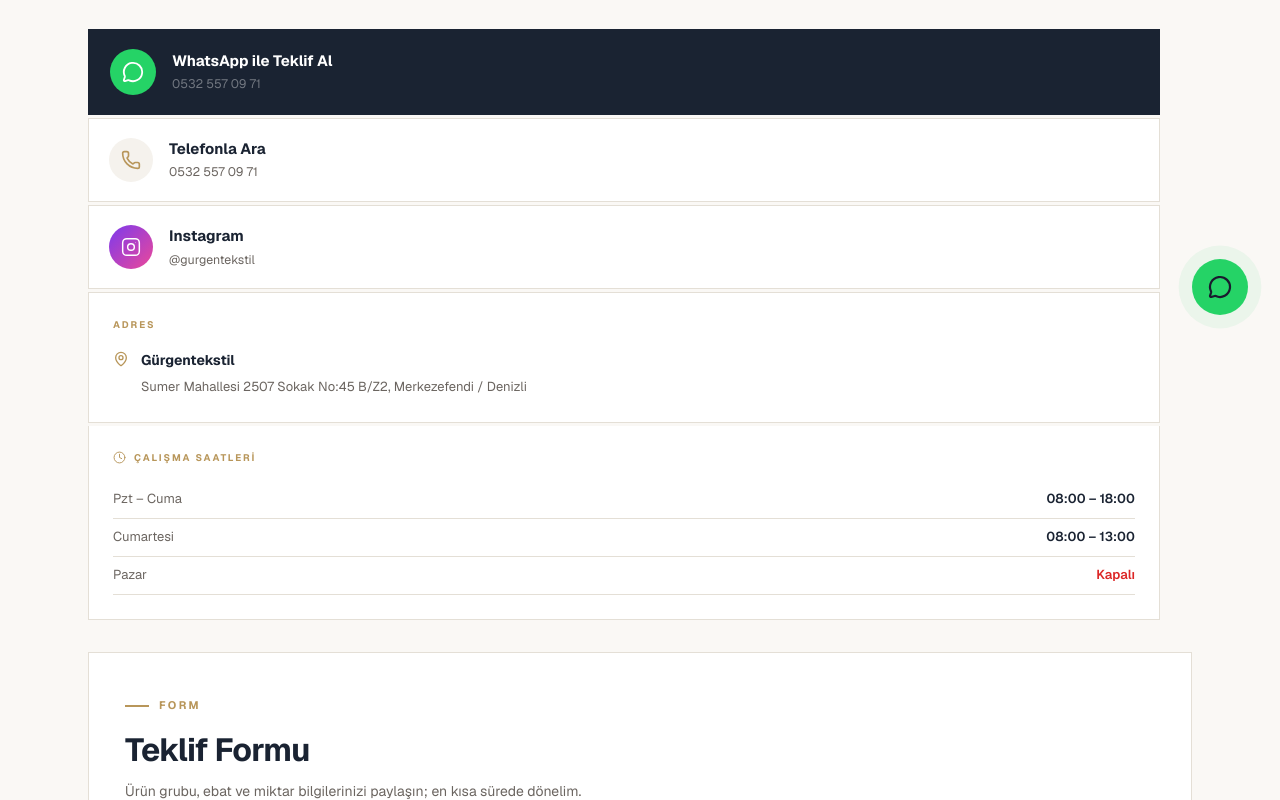
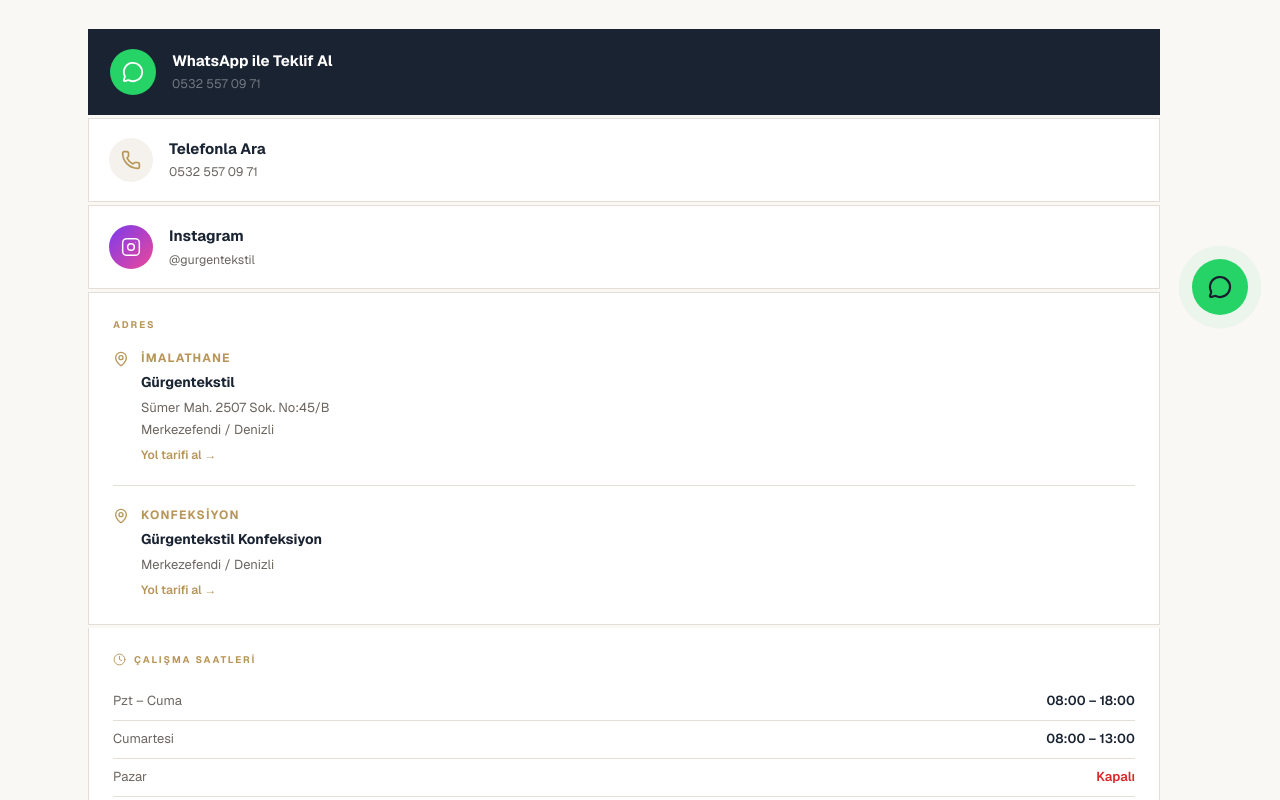
Before and after one commit to adenyunusbaskan16/g-rgentekstil, a Next.js app: page /iletisim in a window 1280 px wide. Shown: the part 453-1253 px from the top of the page. Built offline with nearby package versions, Linux system fonts and the light colour scheme; no server answers.

Commit message:
fix: ürünler, harita, WA mesajları, üretim süreci, 6 kişi istatistiği düzeltildi

```diff
--- a/next.config.ts
+++ b/next.config.ts
@@ -7,7 +7,7 @@
     remotePatterns: [
       {
         protocol: "https",
-        hostname: "okymonntnhjoqhcuyyjd.supabase.co",
+        hostname: "nmhmrfyhirkxewbizdsp.supabase.co",
         pathname: "/storage/v1/object/public/**",
       },
       { protocol: "https", hostname: "images.unsplash.com" },
--- a/src/app/(site)/iletisim/page.tsx
+++ b/src/app/(site)/iletisim/page.tsx
@@ -201,24 +201,54 @@
                 >
                   Adres
                 </p>
-                <div style={{ display: "flex", alignItems: "flex-start", gap: "0.75rem" }}>
+
+                {/* İmalathane */}
+                <a
+                  href="https://maps.app.goo.gl/YEYEtyKA69TTFUoA9"
+                  target="_blank"
+                  rel="noopener noreferrer"
+                  style={{ display: "flex", alignItems: "flex-start", gap: "0.75rem", textDecoration: "none", marginBottom: "1.25rem" }}
+                >
                   <MapPin size={16} color="var(--gold)" style={{ marginTop: 2, flexShrink: 0 }} />
                   <div>
-                    <p
-                      style={{
-                        fontSize: "0.875rem",
-                        fontWeight: 700,
-                        color: "var(--navy)",
-                        marginBottom: "0.3rem",
-                      }}
-                    >
+                    <p style={{ fontSize: "0.75rem", fontWeight: 700, color: "var(--gold)", textTransform: "uppercase", letterSpacing: "0.1em", marginBottom: "0.2rem" }}>
+                      İmalathane
+                    </p>
+                    <p style={{ fontSize: "0.875rem", fontWeight: 700, color: "var(--navy)", marginBottom: "0.2rem" }}>
                       Gürgentekstil
                     </p>
                     <p style={{ fontSize: "0.8125rem", color: "var(--muted)", lineHeight: 1.7 }}>
-                      {COMPANY.address}
+                      Sümer Mah. 2507 Sok. No:45/B<br />Merkezefendi / Denizli
+                    </p>
+                    <p style={{ fontSize: "0.75rem", color: "var(--gold)", marginTop: "0.3rem", fontWeight: 600 }}>
+                      Yol tarifi al →
                     </p>
                   </div>
-                </div>
+                </a>
+
+                {/* Konfeksiyon */}
+                <a
+                  href="https://maps.app.goo.gl/dSsCnLMB7D6r1aoe6"
+                  target="_blank"
+                  rel="noopener noreferrer"
+                  style={{ display: "flex", alignItems: "flex-start", gap: "0.75rem", textDecoration: "none", borderTop: "1px solid var(--border)", paddingTop: "1.25rem" }}
+                >
+                  <MapPin size={16} color="var(--gold)" style={{ marginTop: 2, flexShrink: 0 }} />
+                  <div>
+                    <p style={{ fontSize: "0.75rem", fontWeight: 700, color: "var(--gold)", textTransform: "uppercase", letterSpacing: "0.1em", marginBottom: "0.2rem" }}>
+                      Konfeksiyon
+                    </p>
+                    <p style={{ fontSize: "0.875rem", fontWeight: 700, color: "var(--navy)", marginBottom: "0.2rem" }}>
+                      Gürgentekstil Konfeksiyon
+                    </p>
+                    <p style={{ fontSize: "0.8125rem", color: "var(--muted)", lineHeight: 1.7 }}>
+                      Merkezefendi / Denizli
+                    </p>
+                    <p style={{ fontSize: "0.75rem", color: "var(--gold)", marginTop: "0.3rem", fontWeight: 600 }}>
+                      Yol tarifi al →
+                    </p>
+                  </div>
+                </a>
               </div>
 
               {/* Çalışma Saatleri */}
--- a/src/app/(site)/kurumsal/page.tsx
+++ b/src/app/(site)/kurumsal/page.tsx
@@ -283,7 +283,7 @@
               { v: "450 m²",    l: "Kapalı Üretim\nAlanı" },
               { v: "600 m²",    l: "Toplam\nAlan" },
               { v: "1.216 ton", l: "Yıllık Dokuma\nKapasitesi" },
-              { v: "6 Kişi",    l: "Uzman\nEkip" },
+              { v: "B2B",       l: "Toptancı &\nİhracat" },
             ].map((s) => (
               <div key={s.l} className="stat-item">
                 <p className="stat-val" style={{ whiteSpace: "pre-line" }}>{s.v}</p>
--- a/src/app/(site)/page.tsx
+++ b/src/app/(site)/page.tsx
@@ -657,7 +657,7 @@
                     )}
                     <a
                       href={`https://wa.me/${COMPANY.whatsapp}?text=${encodeURIComponent(
-                        `Merhaba, ${p.name_tr} için teklif almak istiyorum.`
+                        `Merhabalar, İnternet Sitenizden Ulaşıyorum. ${p.name_tr} hakkında bilgi almak istiyorum.`
                       )}`}
                       target="_blank"
                       rel="noopener noreferrer"
--- a/src/app/(site)/uretim-kapasitesi/page.tsx
+++ b/src/app/(site)/uretim-kapasitesi/page.tsx
@@ -28,6 +28,7 @@
   { n: "03", t: "Kalite Kontrol",     d: "Kalite kontrol ekipmanlarıyla üretim boyunca denetim." },
   { n: "04", t: "Tartım & Paketleme", d: "Düzine veya çuval bazlı tartım ve paketleme." },
   { n: "05", t: "Stok & Sevkiyat",   d: "Hazır stok yönetimi ve zamanında teslimat." },
+  { n: "06", t: "Müşteri Teslimi",   d: "Sipariş tamamlama ve müşteri memnuniyeti takibi." },
 ];
 
 export default function UretimKapasitesiPage() {
--- a/src/app/(site)/urunler/[slug]/page.tsx
+++ b/src/app/(site)/urunler/[slug]/page.tsx
@@ -111,7 +111,7 @@
 
   const description = product.description_tr || autoDescription(product);
   const waMsg = encodeURIComponent(
-    `Merhaba Gürgentekstil, ${product.name_tr}${product.size ? ` (${product.size})` : ""} için teklif almak istiyorum.`
+    `Merhabalar, İnternet Sitenizden Ulaşıyorum. ${product.name_tr}${product.size ? ` (${product.size})` : ""} hakkında bilgi almak istiyorum.`
   );
   const waUrl = `https://wa.me/${COMPANY.whatsapp}?text=${waMsg}`;
 
--- a/src/app/(site)/urunler/page.tsx
+++ b/src/app/(site)/urunler/page.tsx
@@ -244,7 +244,7 @@
                               İncele
                             </Link>
                             <a
-                              href={`https://wa.me/${COMPANY.whatsapp}?text=${encodeURIComponent(`Merhaba, ${p.name_tr} için teklif almak istiyorum.`)}`}
+                              href={`https://wa.me/${COMPANY.whatsapp}?text=${encodeURIComponent(`Merhabalar, İnternet Sitenizden Ulaşıyorum. ${p.name_tr} hakkında bilgi almak istiyorum.`)}`}
                               target="_blank" rel="noopener noreferrer"
                               className="btn btn-wa btn-sm" style={{ flex: 1, fontSize: "0.7rem" }}
                             >
--- a/src/lib/data.ts
+++ b/src/lib/data.ts
@@ -52,8 +52,8 @@
 ] as const;
 
 export const WHATSAPP_TEMPLATE = {
-  tr: "Merhaba Gürgentekstil, havlu ürünleri için teklif almak istiyorum.",
-  en: "Hello Gurgen Tekstil, I would like to get a quote for towel products.",
+  tr: "Merhabalar, İnternet Sitenizden Ulaşıyorum. Havlu ürünleri hakkında bilgi almak istiyorum.",
+  en: "Hello, I am reaching you from your website. I would like to get information about your towel products.",
 };
 
 export function getWhatsAppUrl(lang: "tr" | "en" = "tr") {
```
Also changed, not shown: 2 other files (tests, documents, lock files or other folders).
